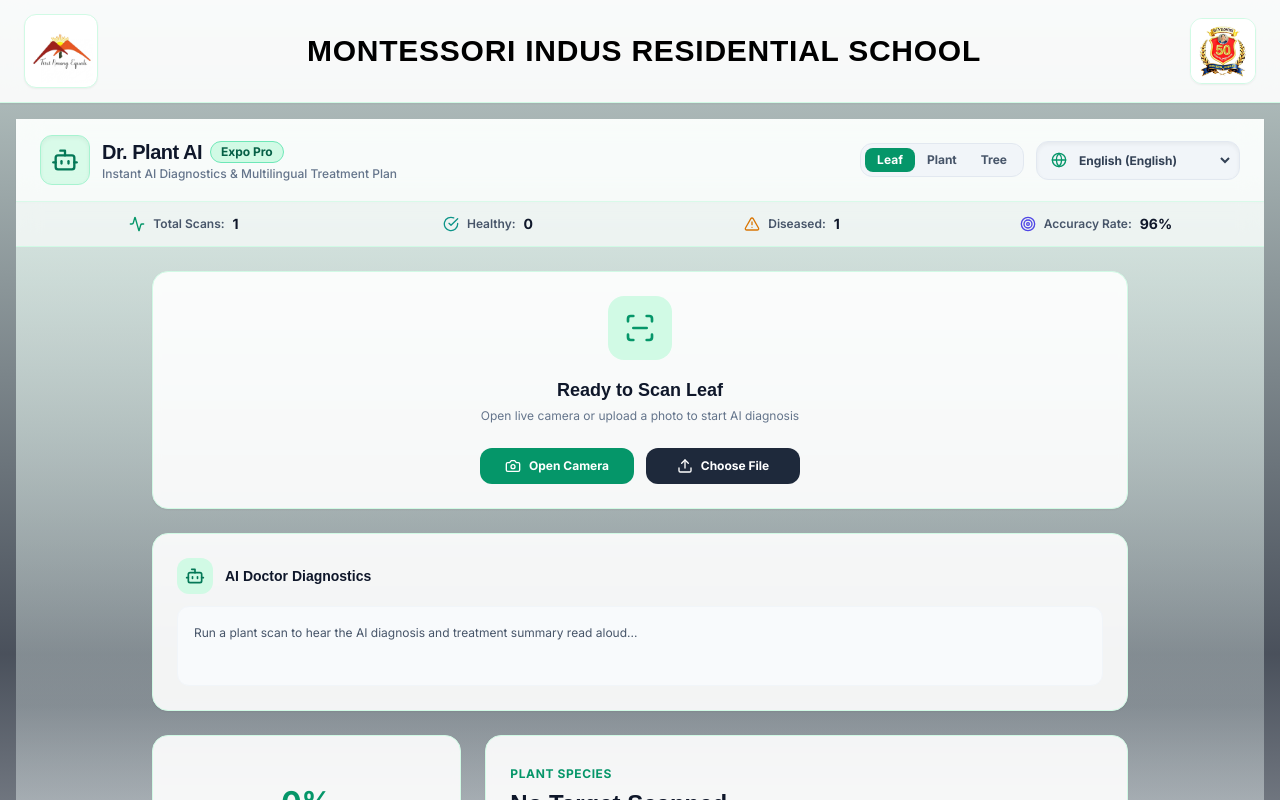
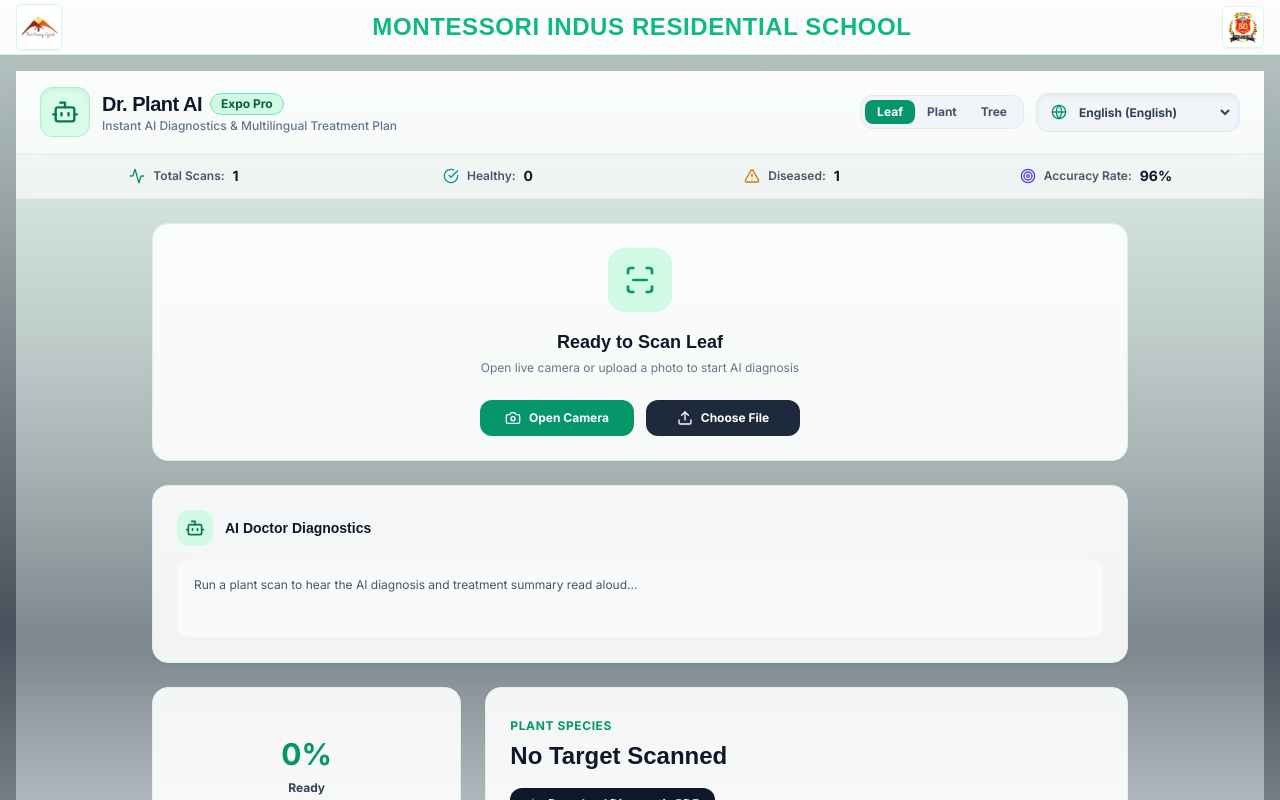
Before and after one commit to vmramu2345-coder/-Dr.-Plant-AI, a React (Vite) app in the folder client/: page / in a window 1280 px wide. Shown: the top 800 px of the page. Built offline with nearby package versions, Linux system fonts and the light colour scheme; no server answers.

Commit message:
Add files via upload

```diff
--- a/client/src/App.jsx
+++ b/client/src/App.jsx
@@ -15,32 +15,32 @@
   return (
     <div className="min-h-screen bg-gradient-to-b from-emerald-50/80 via-teal-50/30 to-slate-100 text-slate-800 flex flex-col">
 
-      {/* Global Navigation Header with Balanced School Name Font Size */}
-      <header className="sticky top-0 z-50 bg-white/90 backdrop-blur-md border-b border-emerald-100 px-2 sm:px-6 py-3.5 shadow-sm">
+      {/* Global Navigation Header with Ultra-Slim Banner & Light Green School Name */}
+      <header className="sticky top-0 z-50 bg-white/95 backdrop-blur-md border-b border-emerald-100 px-2 sm:px-4 py-1 shadow-sm">
         <div className="max-w-7xl mx-auto w-full flex items-center justify-between gap-2 sm:gap-4">
 
           {/* Left Logo */}
-          <div className="flex items-center bg-white rounded-xl p-1 shadow-sm border border-emerald-100 flex-shrink-0">
+          <div className="flex items-center bg-white rounded-md p-0.5 shadow-sm border border-emerald-100 flex-shrink-0">
             <img
               src={logo1}
               alt="Left School Logo"
-              className="h-10 w-10 sm:h-16 sm:w-16 object-contain"
+              className="h-7 w-7 sm:h-10 sm:w-10 object-contain"
             />
           </div>
 
-          {/* School Name (Reduced and optimized font size) */}
+          {/* School Name (Light Green, Bold, Slim Banner) */}
           <div className="text-center px-1 flex-1 overflow-hidden">
-            <h1 className="text-xs sm:text-xl md:text-2xl lg:text-3xl font-black tracking-wide text-black uppercase whitespace-nowrap">
+            <h1 className="text-xs sm:text-xl md:text-2xl font-black tracking-wide text-emerald-500 uppercase whitespace-nowrap">
               MONTESSORI INDUS RESIDENTIAL SCHOOL
             </h1>
           </div>
 
           {/* Right Logo */}
-          <div className="flex items-center rounded-xl overflow-hidden shadow-sm border border-emerald-100 flex-shrink-0">
+          <div className="flex items-center rounded-md overflow-hidden shadow-sm border border-emerald-100 flex-shrink-0">
             <img
               src={logo2}
               alt="Right School Logo"
-              className="h-10 w-10 sm:h-16 sm:w-16 object-cover"
+              className="h-7 w-7 sm:h-10 sm:w-10 object-cover"
             />
           </div>
 
```
